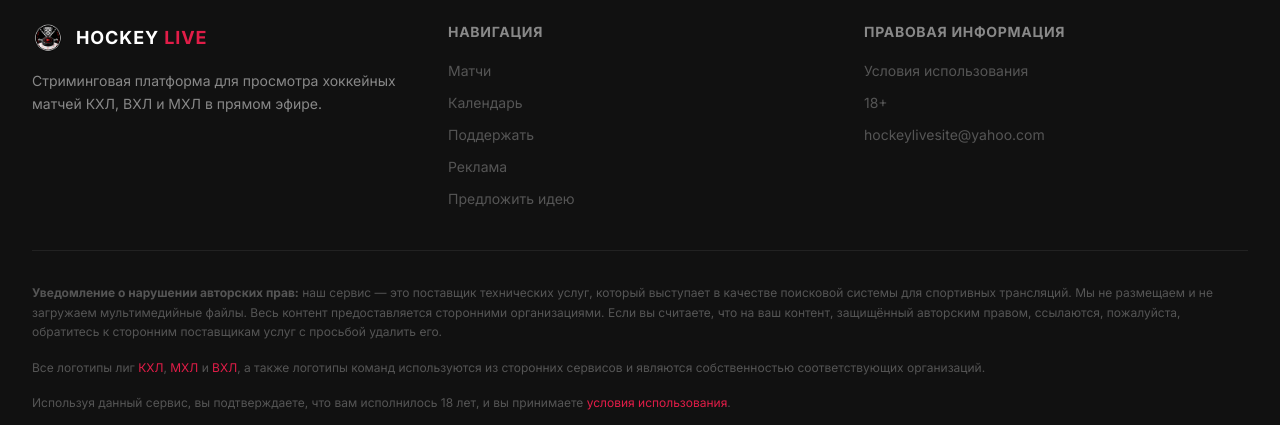
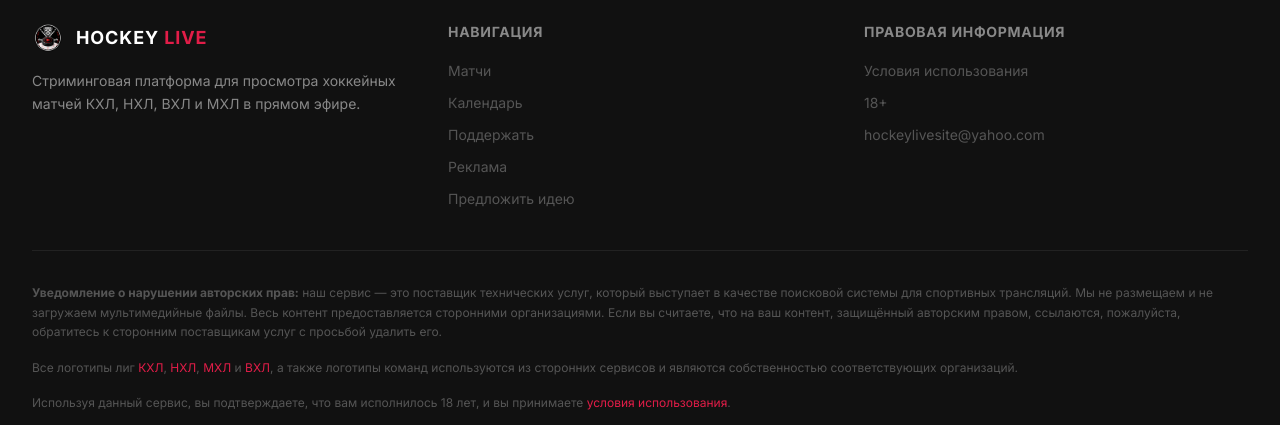
Before and after one commit to Alex071199/hockey, a Next.js app in the folder frontend/: page / in a window 1280 px wide. Shown: the part 1089-1514 px from the top of the page. Built offline with nearby package versions, Linux system fonts and the light colour scheme; no server answers.

Commit message:
chore(footer): add NHL to leagues list and logo disclaimer

```diff
--- a/frontend/src/components/Footer.tsx
+++ b/frontend/src/components/Footer.tsx
@@ -18,7 +18,7 @@ export default function Footer() {
               </span>
             </div>
             <p className="text-xs sm:text-sm text-hockey-text-secondary leading-relaxed">
-              Стриминговая платформа для просмотра хоккейных матчей КХЛ, ВХЛ и МХЛ в прямом эфире.
+              Стриминговая платформа для просмотра хоккейных матчей КХЛ, НХЛ, ВХЛ и МХЛ в прямом эфире.
             </p>
           </div>
 
@@ -74,7 +74,7 @@ export default function Footer() {
             с просьбой удалить его.
           </p>
           <p className="text-[10px] sm:text-xs text-hockey-text-muted leading-relaxed">
-            Все логотипы лиг <a href="https://www.khl.ru/" target="_blank" rel="noopener noreferrer" className="text-hockey-accent hover:text-hockey-accent-hover transition-colors">КХЛ</a>, <a href="https://mhl.khl.ru/" target="_blank" rel="noopener noreferrer" className="text-hockey-accent hover:text-hockey-accent-hover transition-colors">МХЛ</a> и <a href="https://www.vhlru.ru/" target="_blank" rel="noopener noreferrer" className="text-hockey-accent hover:text-hockey-accent-hover transition-colors">ВХЛ</a>, а также логотипы команд используются из сторонних сервисов и являются собственностью соответствующих организаций.
+            Все логотипы лиг <a href="https://www.khl.ru/" target="_blank" rel="noopener noreferrer" className="text-hockey-accent hover:text-hockey-accent-hover transition-colors">КХЛ</a>, <a href="https://www.nhl.com/" target="_blank" rel="noopener noreferrer" className="text-hockey-accent hover:text-hockey-accent-hover transition-colors">НХЛ</a>, <a href="https://mhl.khl.ru/" target="_blank" rel="noopener noreferrer" className="text-hockey-accent hover:text-hockey-accent-hover transition-colors">МХЛ</a> и <a href="https://www.vhlru.ru/" target="_blank" rel="noopener noreferrer" className="text-hockey-accent hover:text-hockey-accent-hover transition-colors">ВХЛ</a>, а также логотипы команд используются из сторонних сервисов и являются собственностью соответствующих организаций.
           </p>
           <p className="text-[10px] sm:text-xs text-hockey-text-muted leading-relaxed">
             Используя данный сервис, вы подтверждаете, что вам исполнилось 18 лет, и вы принимаете <Link href="/terms" className="text-hockey-accent hover:text-hockey-accent-hover transition-colors">условия использования</Link>.
```
